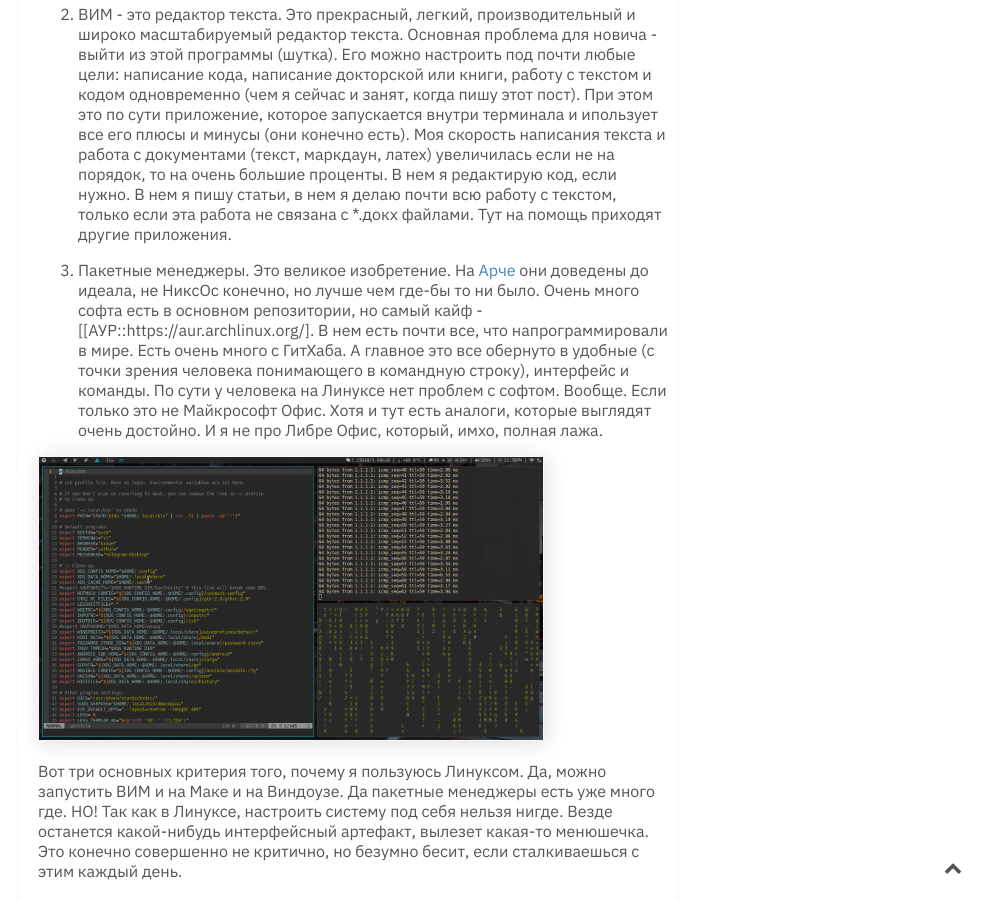
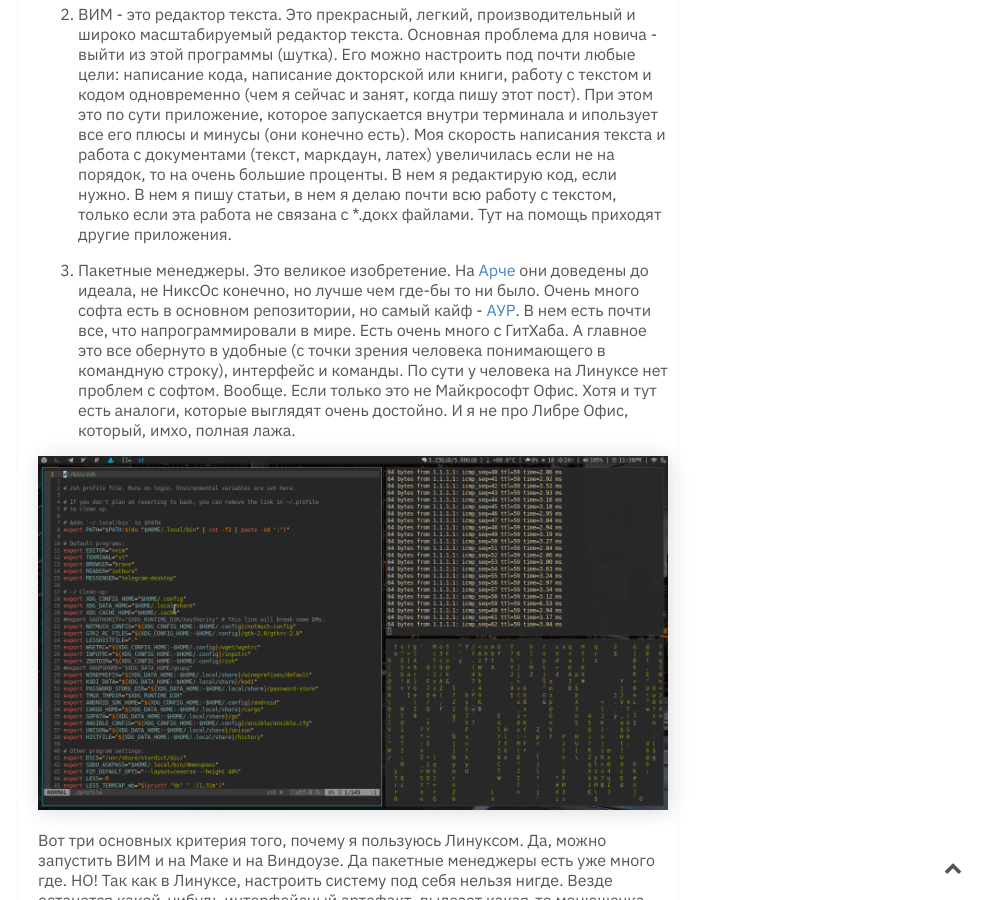
Before and after one commit to dimafaller/blog, a Jekyll site: the page built from _posts/2020-09-23-Why-I-Use-Linux.md, in a window 1280 px wide and 900 px high, scrolled down 2062 px. Shown: the whole window, without its empty margins (292-1280 px from the left). Built offline with Jekyll 4.4.1, drawn with Linux system fonts in a browser that asks for light colours.

Commit message:
new post about linux

```diff
--- a/_posts/2020-09-23-Why-I-Use-Linux.md
+++ b/_posts/2020-09-23-Why-I-Use-Linux.md
@@ -21,9 +21,9 @@ comments: false
 
 2. ВИМ - это редактор текста. Это прекрасный, легкий, производительный и широко масштабируемый редактор текста. Основная проблема для новича - выйти из этой программы (шутка). Его можно настроить под почти любые цели: написание кода, написание докторской или книги, работу с текстом и кодом одновременно (чем я сейчас и занят, когда пишу этот пост). При этом это по сути приложение, которое запускается внутри терминала и ипользует все его плюсы и минусы (они конечно есть). Моя скорость написания текста и работа с документами (текст, маркдаун, латех) увеличилась если не на порядок, то на очень большие проценты. В нем я редактирую код, если нужно. В нем я пишу статьи, в нем я делаю почти всю работу с текстом, только если эта работа не связана с *.докх файлами. Тут на помощь приходят другие приложения.
 
-3. Пакетные менеджеры. Это великое изобретение. На [[Арче::https://archlinux.org]] они доведены до идеала, не НиксОс конечно, но лучше чем где-бы то ни было. Очень много софта есть в основном репозитории, но самый кайф - [[АУР::https://aur.archlinux.org/]. В нем есть почти все, что напрограммировали в мире. Есть очень много с ГитХаба. А главное это все обернуто в удобные (с точки зрения человека понимающего в командную строку), интерфейс и команды. По сути у человека на Линуксе нет проблем с софтом. Вообще. Если только это не Майкрософт Офис. Хотя и тут есть аналоги, которые выглядят очень достойно. И я не про Либре Офис, который, имхо, полная лажа.
+3. Пакетные менеджеры. Это великое изобретение. На [[Арче::https://archlinux.org]] они доведены до идеала, не НиксОс конечно, но лучше чем где-бы то ни было. Очень много софта есть в основном репозитории, но самый кайф - [[АУР::https://aur.archlinux.org/]]. В нем есть почти все, что напрограммировали в мире. Есть очень много с ГитХаба. А главное это все обернуто в удобные (с точки зрения человека понимающего в командную строку), интерфейс и команды. По сути у человека на Линуксе нет проблем с софтом. Вообще. Если только это не Майкрософт Офис. Хотя и тут есть аналоги, которые выглядят очень достойно. И я не про Либре Офис, который, имхо, полная лажа.
 
-<img src="/assets/img/arch.png" style="border: 1px solid #f7f7f7; box-shadow: 2px 2px 20px 0 #ddd;" height="100%" width="80%"/>
+<img src="/assets/img/arch.png" style="box-shadow: 2px 2px 20px 0 #ddd;" height="100%" width="100%"/>
 
 Вот три основных критерия того, почему я пользуюсь Линуксом. Да, можно запустить ВИМ и на Маке и на Виндоузе. Да пакетные менеджеры есть уже много где. НО! Так как в Линуксе, настроить систему под себя нельзя нигде. Везде останется какой-нибудь интерфейсный артефакт, вылезет какая-то менюшечка. Это конечно совершенно не критично, но безумно бесит, если сталкиваешься с этим каждый день.
 
```
